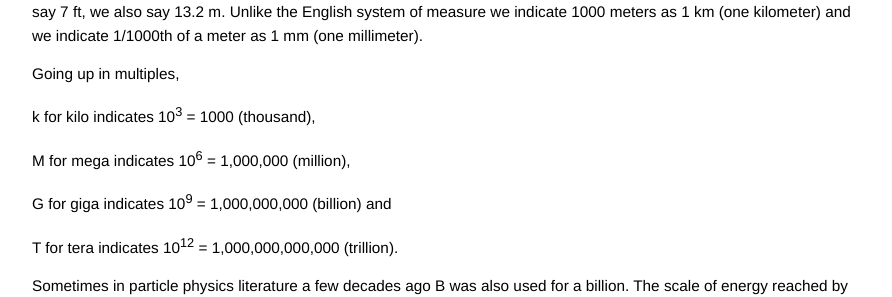
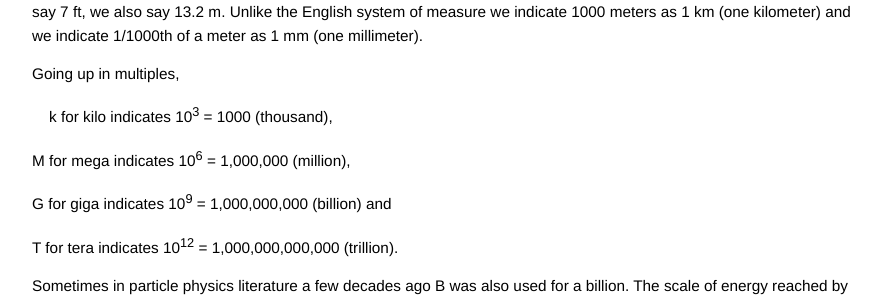
Before and after one commit to grbfacet/facet, a Jekyll site: the page built from tutorial.md, in a window 1280 px wide. Shown: the part 5548-5845 px from the top of the page, without its empty margins (193-1085 px from the left). Built offline with Jekyll 4.4.1, drawn with Linux system fonts in a browser that asks for light colours; Markdown is read by kramdown in place of the engine named in the settings.

Commit message:
Update tutorial.md

```diff
--- a/tutorial.md
+++ b/tutorial.md
@@ -119,7 +119,7 @@ The reader is probably familiar with the use of prefixes on units of measure in
 
 Going up in multiples,
 
-k for kilo indicates 10<sup>3</sup> = 1000 (thousand),
+<span class="eq">k for kilo indicates 10<sup>3</sup> = 1000 (thousand),</span>
 
 M for mega indicates 10<sup>6</sup> = 1,000,000 (million),
 
```
